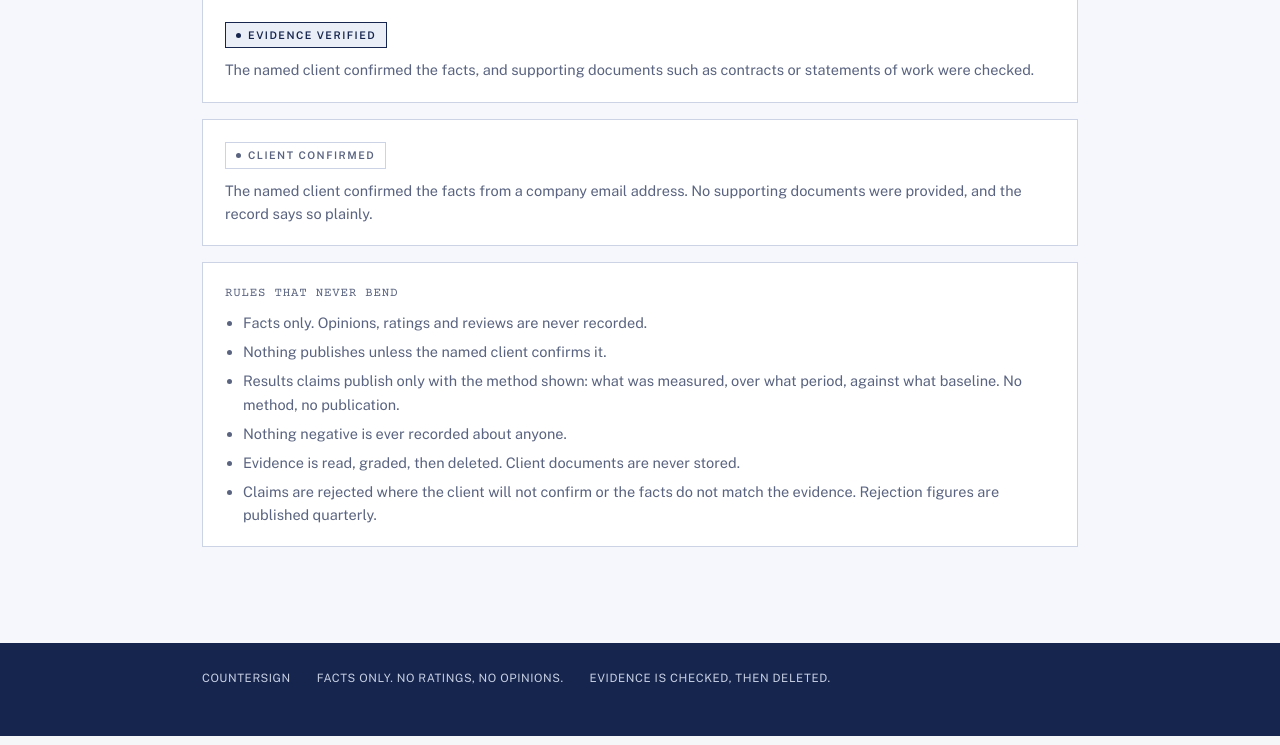
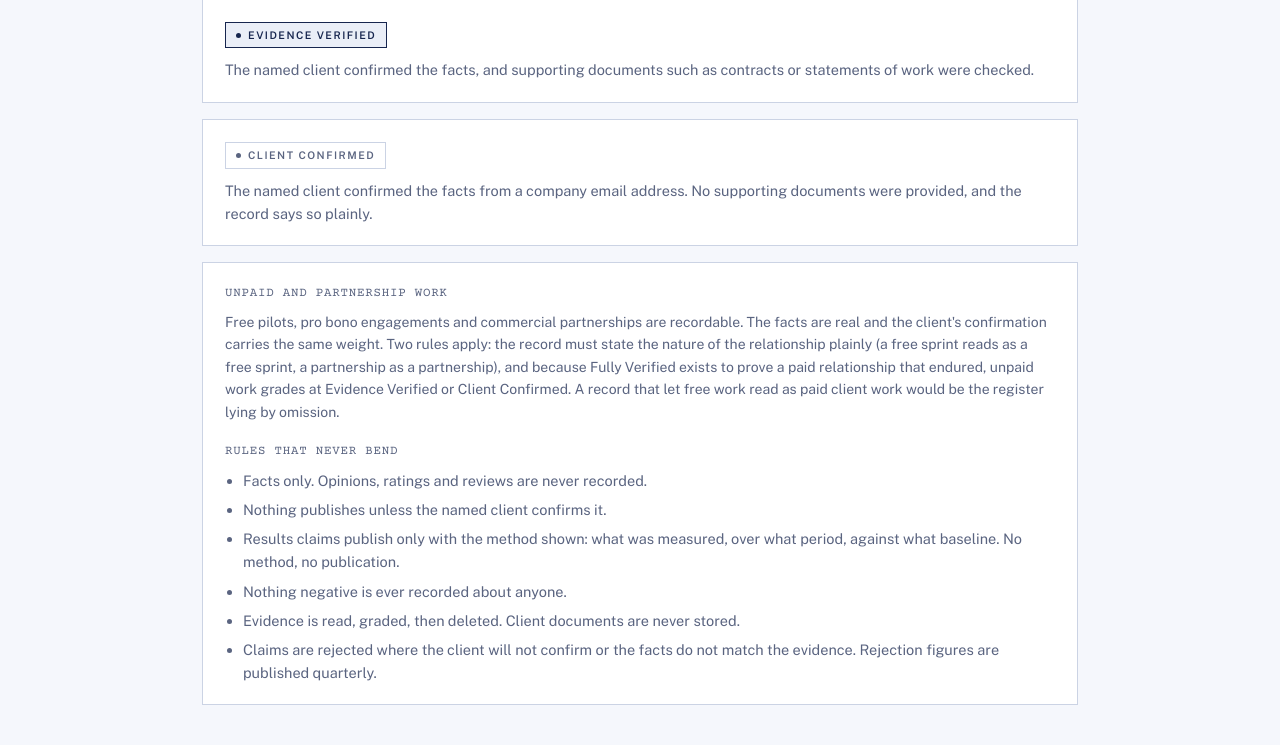
Before and after one commit to NAVVAI-BOYS/COUNTERSIGN, a Flask app: page /standard in a window 1280 px wide. Shown: the part 402-1147 px from the top of the page. Run offline with Flask 3, Linux system fonts and the light colour scheme.

Commit message:
Add files via upload

```diff
--- a/countersign/templates/standard.html
+++ b/countersign/templates/standard.html
@@ -17,6 +17,9 @@
   <p style="margin:10px 0 0;font-size:14.5px;color:var(--ink-soft)">The named client confirmed the facts from a company email address. No supporting documents were provided, and the record says so plainly.</p>
 </div>
 <div class="panel">
+  <div class="mono" style="margin-bottom:8px">Unpaid and partnership work</div>
+  <p style="font-size:14px;color:var(--ink-soft);margin:0 0 18px">Free pilots, pro bono engagements and commercial partnerships are recordable. The facts are real and the client's confirmation carries the same weight. Two rules apply: the record must state the nature of the relationship plainly (a free sprint reads as a free sprint, a partnership as a partnership), and because Fully Verified exists to prove a paid relationship that endured, unpaid work grades at Evidence Verified or Client Confirmed. A record that let free work read as paid client work would be the register lying by omission.</p>
+
   <div class="mono" style="margin-bottom:8px">Rules that never bend</div>
   <ul style="margin:0;padding-left:18px;font-size:14.5px;color:var(--ink-soft);display:grid;gap:6px">
     <li>Facts only. Opinions, ratings and reviews are never recorded.</li>
```
